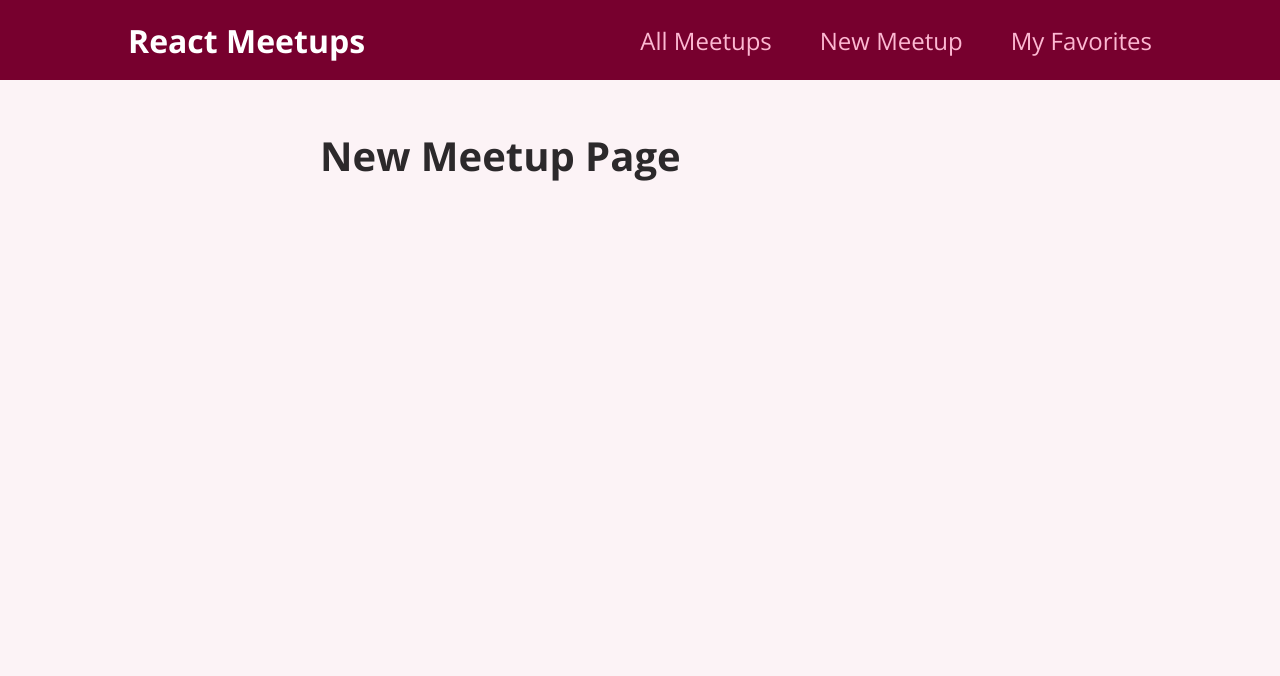
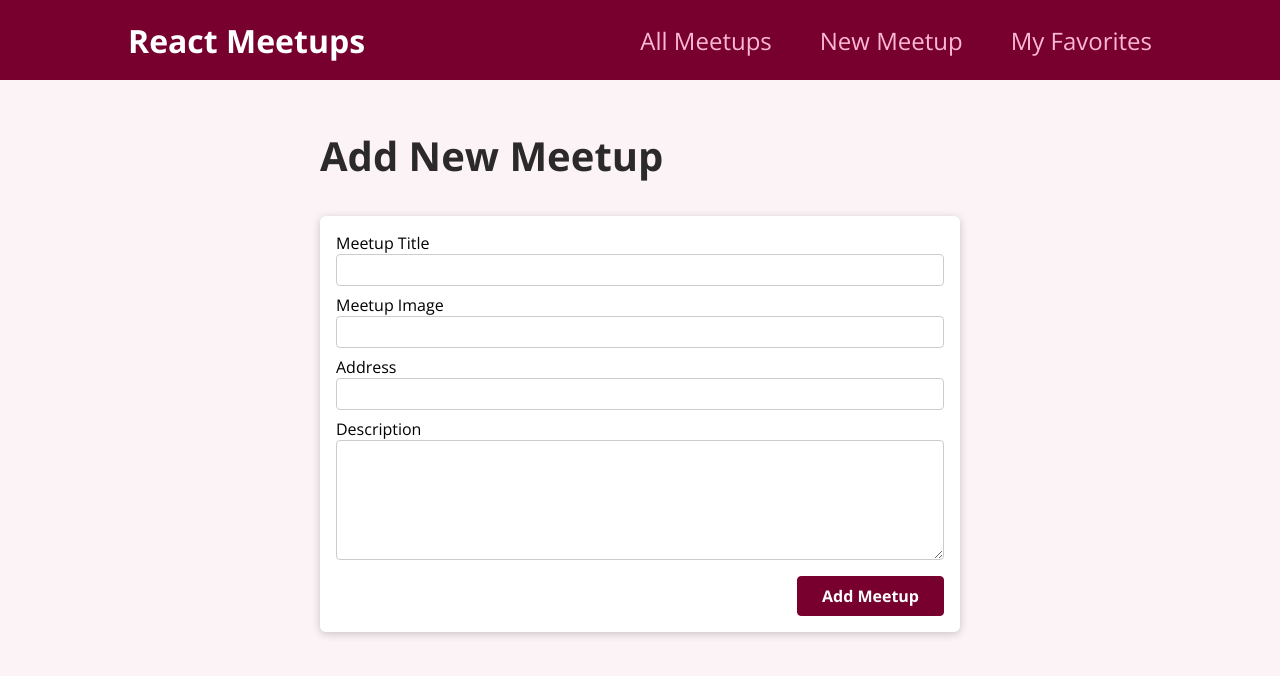
Before and after one commit to tsonny/meetup-app, a React (Create React App) app: page /new-meetup in a window 1280 px wide. Shown: the top 676 px of the page. Built offline with nearby package versions, Linux system fonts and the light colour scheme.

Commit message:
Added new meetup form

```diff
--- /dev/null
+++ b/src/components/meetups/NewMeetupForm.js
@@ -0,0 +1,32 @@
+import Card from '../ui/Card';
+import classes from './NewMeetupForm.module.css';
+
+function NewMeetupForm () {
+    return (
+      <Card>
+        <form className={classes.form}>
+          <div className={classes.control}>
+            <labe htmlFor='title'>Meetup Title</labe>
+            <input type='text' required id='title' />
+          </div>
+          <div className={classes.control}>
+            <labe htmlFor='title'>Meetup Image</labe>
+            <input type='url' required id='image' />
+          </div>
+          <div className={classes.control}>
+            <labe htmlFor='address'>Address</labe>
+            <input type='text' required id='address' />
+          </div>
+          <div className={classes.control}>
+            <labe htmlFor='description'>Description</labe>
+            <textarea id='description' required rows='5'></textarea>
+          </div>
+          <div className={classes.actions}>
+            <button>Add Meetup</button>
+          </div>
+        </form>
+      </Card>
+    );
+}
+
+export default NewMeetupForm;
--- /dev/null
+++ b/src/components/meetups/NewMeetupForm.module.css
@@ -0,0 +1,45 @@
+.form {
+  padding: 1rem;
+}
+
+.control {
+  margin-bottom: 0.5rem;
+}
+
+.control label {
+  display: block;
+  font-weight: bold;
+  margin-bottom: 0.5rem;
+}
+
+.control input,
+.control textarea {
+  display: block;
+  font: inherit;
+  border-radius: 4px;
+  border: 1px solid #ccc;
+  padding: 0.25rem;
+  width: 100%;
+}
+
+.actions {
+  margin-top: 1rem;
+  text-align: right;
+}
+
+.actions button {
+  font: inherit;
+  cursor: pointer;
+  background-color: #77002e;
+  color: white;
+  padding: 0.5rem 1.5rem;
+  border: 1px solid #77002e;
+  border-radius: 4px;
+  font-weight: bold;
+}
+
+.actions button:hover,
+.actions button:active {
+  background-color: #a50e48;
+  border-color: #a50e48;
+}
--- a/src/pages/NewMeetup.js
+++ b/src/pages/NewMeetup.js
@@ -1,9 +1,12 @@
-function NewMeetupPage (){
-    return (
-      <div>
-        <h1>New Meetup Page</h1>
-      </div>
-    );
+import NewMeetupForm from '../components/meetups/NewMeetupForm';
+
+function NewMeetupPage() {
+  return (
+    <section>
+      <h1>Add New Meetup</h1>
+      <NewMeetupForm />
+    </section>
+  );
 }
 
 export default NewMeetupPage;
```
